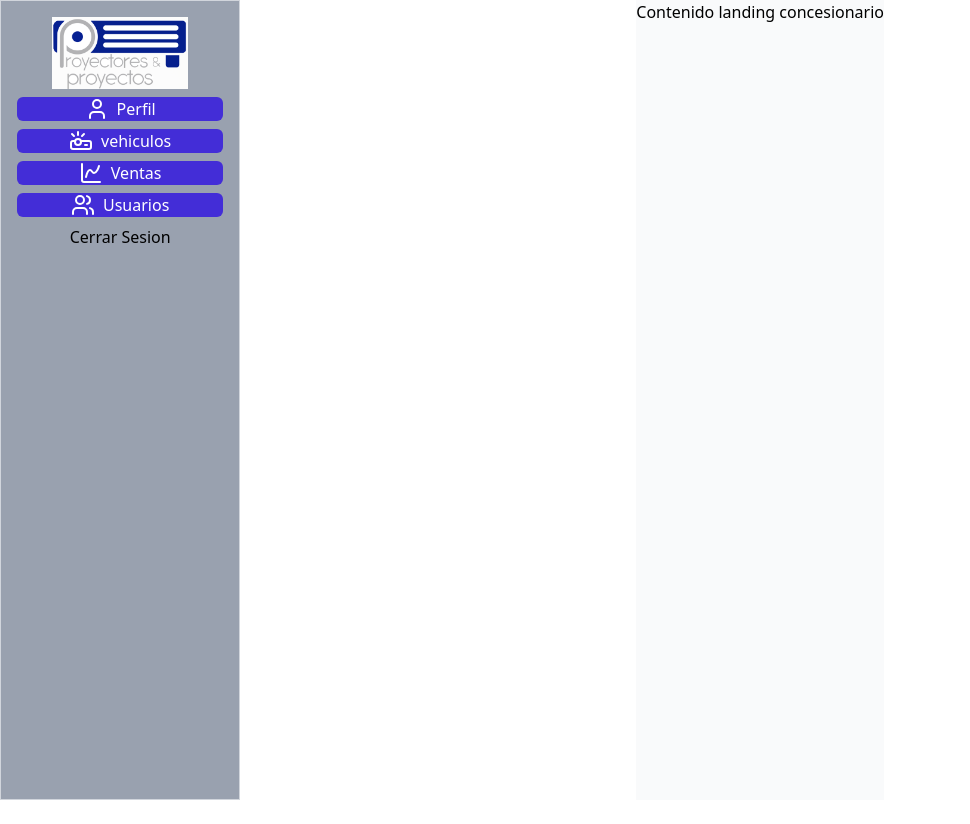
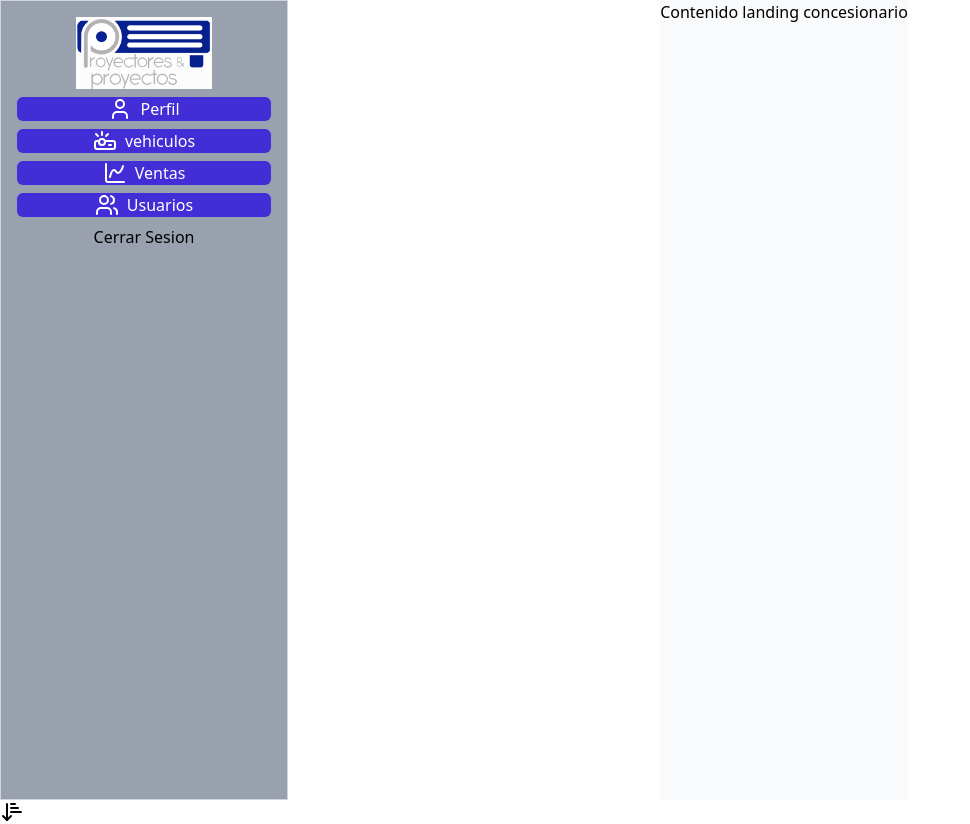
Before and after one commit to hanrike/pyppageTailwind, a React (Vite) app: page /admin in a window 1280 px wide. Shown: the whole page, without its empty margins (0-970 px from the left). Before the commit the page ends 800 px from the top, so only its background shows below. Built offline with nearby package versions, Linux system fonts and the light colour scheme.

Commit message:
sidebar con hamburguer cuando la pantalla es muy pequeña y no se muestra el sidebar

```diff
--- a/src/components/Sidebar.jsx
+++ b/src/components/Sidebar.jsx
@@ -2,15 +2,16 @@
 import React from 'react'
 import { Link } from 'react-router-dom';
 import ImagenLogo from '../components/ImagenLogo'
-import { Projector,ChartSpline,Users,User } from 'lucide-react';
+import { Projector,ChartSpline,Users,User,ArrowDownNarrowWide } from 'lucide-react';
 
 
 
 
 const Sidebar = () => {
   return (
-    //lo bueno de tailwind es q viene listo para mobile responsive y la clase hideen permite que si es un cel pequeño no salga el sidebar solo si es pantalla mediana
-  <nav className='hidden md:flex md:w-72 border border-gray-300 h-full flex flex-col  bg-gray-400 p-4 sidebar'>
+  <div>
+    {/*//lo bueno de tailwind es q viene listo para mobile responsive y la clase hideen permite que si es un cel pequeño no salga el sidebar solo si es pantalla mediana*/}
+    <nav className='hidden md:flex md:w-72 border border-gray-300 h-full flex flex-col  bg-gray-400 p-4 sidebar'>
     <Link to='/admin'>
       <ImagenLogo/>
     </Link>
@@ -22,7 +23,11 @@ const Sidebar = () => {
       <Ruta icono={<Users/>} ruta='/admin/usuarios'nombre='Usuarios' />
     </div>
     <button>Cerrar Sesion </button>
-  </nav>
+    </nav>
+    <div>
+      {<ArrowDownNarrowWide/>}
+    </div>
+  </div>
   )
 };
 
```
